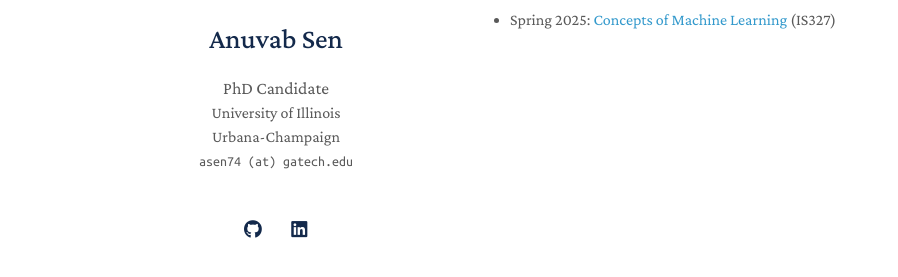
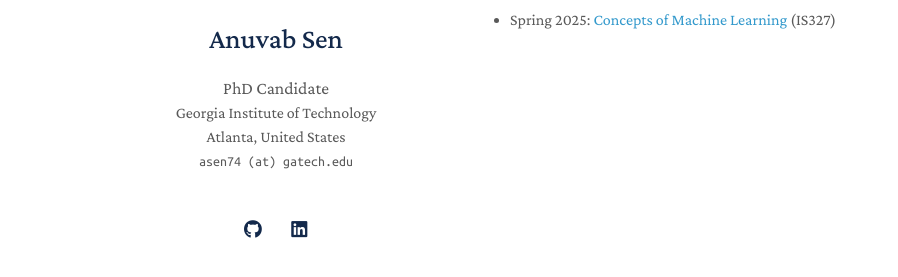
Before and after one commit to AnuvabSen1/anuvab_._sen, a Jekyll site: the page built from teaching.md, in a window 1280 px wide. Shown: the part 210-487 px from the top of the page, without its empty margins (0-898 px from the left). Built offline with Jekyll 4.4.1, drawn with Linux system fonts in a browser that asks for light colours; a style sheet for code colours, icons or effects is not loaded.

Commit message:
Update default.html

```diff
--- a/_layouts/default.html
+++ b/_layouts/default.html
@@ -129,7 +129,7 @@
         <br>
         {% endif %}
         {% if site.affiliation %}
-        <a href="{{ site.affiliation_link }}" rel="noopener"><autocolor>University of Illinois<br>Urbana-Champaign</autocolor></a>
+        <a href="{{ site.affiliation_link }}" rel="noopener"><autocolor>Georgia Institute of Technology<br>Atlanta, United States</autocolor></a>
         <br>
         {% endif %}
         {% if site.email %}
```
